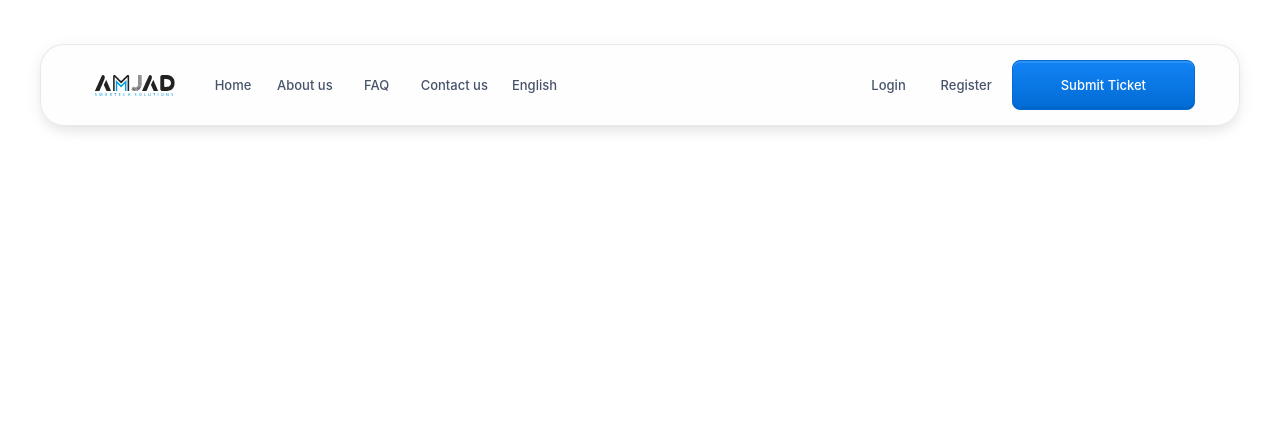
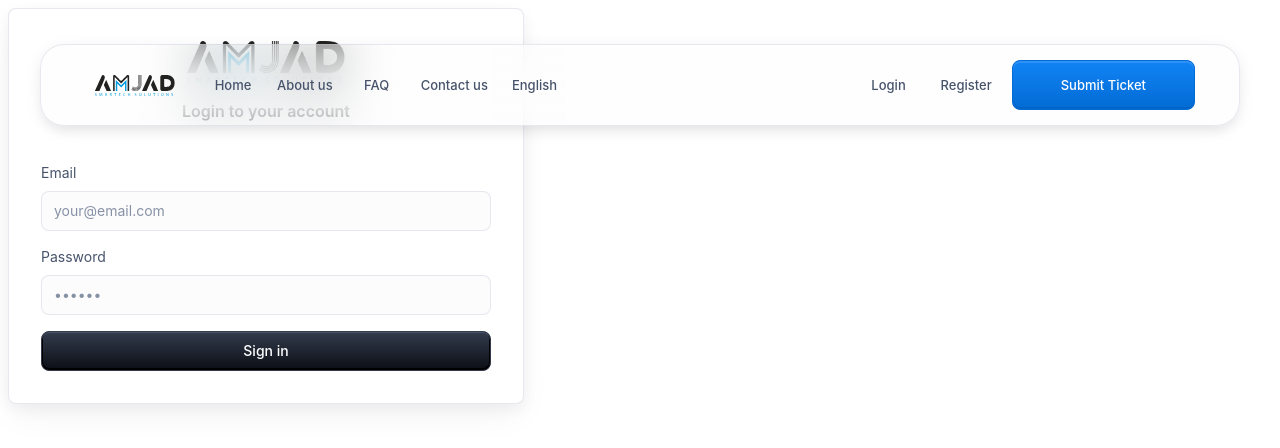
Before and after one commit to hibayoussef/tickiting, a React (Create React App) app: page /signin in a window 1280 px wide. Shown: the top 448 px of the page. Built offline with nearby package versions, Linux system fonts and the light colour scheme.

Commit message:
[ADD] add Login Form

```diff
--- a/src/AppRouting.tsx
+++ b/src/AppRouting.tsx
@@ -6,6 +6,7 @@ import Home from "./pages/Home/Pages/Home";
 import ForgotPassword from "./modules/Auth/pages/ForgotPassword";
 import ResetPassword from "./modules/Auth/pages/ResetPassword";
 import VerificationCode from "./modules/Auth/pages/VerificationCode";
+import SignIn from "./modules/Auth/pages/SignIn";
 
 const AppRouting: React.FC = () => {
   return (
@@ -13,6 +14,7 @@ const AppRouting: React.FC = () => {
       <Routes>
         <Route path="/" element={<Home />} />
         <Route path="/signup" element={<SignUp />} />
+        <Route path="/signin" element={<SignIn />} />
         <Route path="/forgot-password" element={<ForgotPassword />} />
         <Route path="/reset-password" element={<ResetPassword />} />
         <Route path="/verification-code" element={<VerificationCode />} />
--- a/src/modules/Auth/components/forms/SignIn.tsx
+++ b/src/modules/Auth/components/forms/SignIn.tsx
@@ -1,22 +1,18 @@
 import { Box, Button, FormControl, FormLabel, TextField } from '@mui/material';
 import React from 'react';
 
-interface ForgotPasswordFormProps {
+interface SignInFormProps {
   textResources: {
-    nameLabel: string;
     emailLabel: string;
-    phoneNumberLabel: string;
     passwordLabel: string;
     submitButton: string;
-    namePlaceholder: string;
     emailPlaceholder: string;
-    phoneNumberPlaceholder: string;
     passwordPlaceholder: string;
   };
   handleSubmit: (event: React.FormEvent<HTMLFormElement>) => void;
 }
 
-const ForgotPassword: React.FC<ForgotPasswordFormProps> = ({ textResources, handleSubmit }) => {
+const SignIn: React.FC<SignInFormProps> = ({ textResources, handleSubmit }) => {
   return (
     <Box
       component="form"
@@ -24,20 +20,7 @@ const ForgotPassword: React.FC<ForgotPasswordFormProps> = ({ textResources, hand
       noValidate
       sx={{ display: 'flex', flexDirection: 'column', width: '100%', gap: 2 }}
     >
-      <FormControl>
-        <FormLabel htmlFor="name">{textResources.nameLabel}</FormLabel>
-        <TextField
-          id="name"
-          type="text"
-          name="name"
-          placeholder={textResources.namePlaceholder}
-          autoComplete="name"
-          autoFocus
-          required
-          fullWidth
-          variant="outlined"
-        />
-      </FormControl>
+
       <FormControl>
         <FormLabel htmlFor="email">{textResources.emailLabel}</FormLabel>
         <TextField
@@ -51,18 +34,7 @@ const ForgotPassword: React.FC<ForgotPasswordFormProps> = ({ textResources, hand
           variant="outlined"
         />
       </FormControl>
-      <FormControl>
-        <FormLabel htmlFor="phone-number">{textResources.phoneNumberLabel}</FormLabel>
-        <TextField
-          id="phone-number"
-          type="tel"
-          name="phone-number"
-          placeholder={textResources.phoneNumberPlaceholder}
-          required
-          fullWidth
-          variant="outlined"
-        />
-      </FormControl>
+
       <FormControl>
         <FormLabel htmlFor="password">{textResources.passwordLabel}</FormLabel>
         <TextField
@@ -83,4 +55,4 @@ const ForgotPassword: React.FC<ForgotPasswordFormProps> = ({ textResources, hand
   );
 };
 
-export default ForgotPassword;
+export default SignIn;
--- /dev/null
+++ b/src/modules/Auth/pages/SignIn.tsx
@@ -0,0 +1,33 @@
+import SignUpImage from "../../../assets/images/create-account.png";
+import FormContent from "../components/FormContent";
+import SignInForm from "../components/forms/SignIn";
+
+export default function SignIn(props: { disableCustomTheme?: boolean }) {
+  const textResources = {
+    title: "Login to your account",
+    emailLabel: "Email",
+    passwordLabel: "Password",
+    forgotPassword: "Forgot your password?",
+    rememberMe: "Remember me",
+    signUpPrompt: "Don't have an account? ",
+    signUpLinkText: "Sign up",
+    submitButton: "Sign in",
+    emailPlaceholder: "your@email.com",
+    passwordPlaceholder: "••••••",
+    emailErrorMessage: "Please enter a valid email address.",
+    passwordErrorMessage: "Password must be at least 6 characters long.",
+  };
+
+  const image = {
+    src: SignUpImage,
+    alt: "Description of the image",
+  };
+
+  return (
+    // <CenterLayout image={image.src} alt={image.alt}>
+      <FormContent textResources={textResources}>
+        <SignInForm textResources={textResources} handleSubmit={() => {}} />
+      </FormContent>
+    // </CenterLayout>
+  );
+}
```
